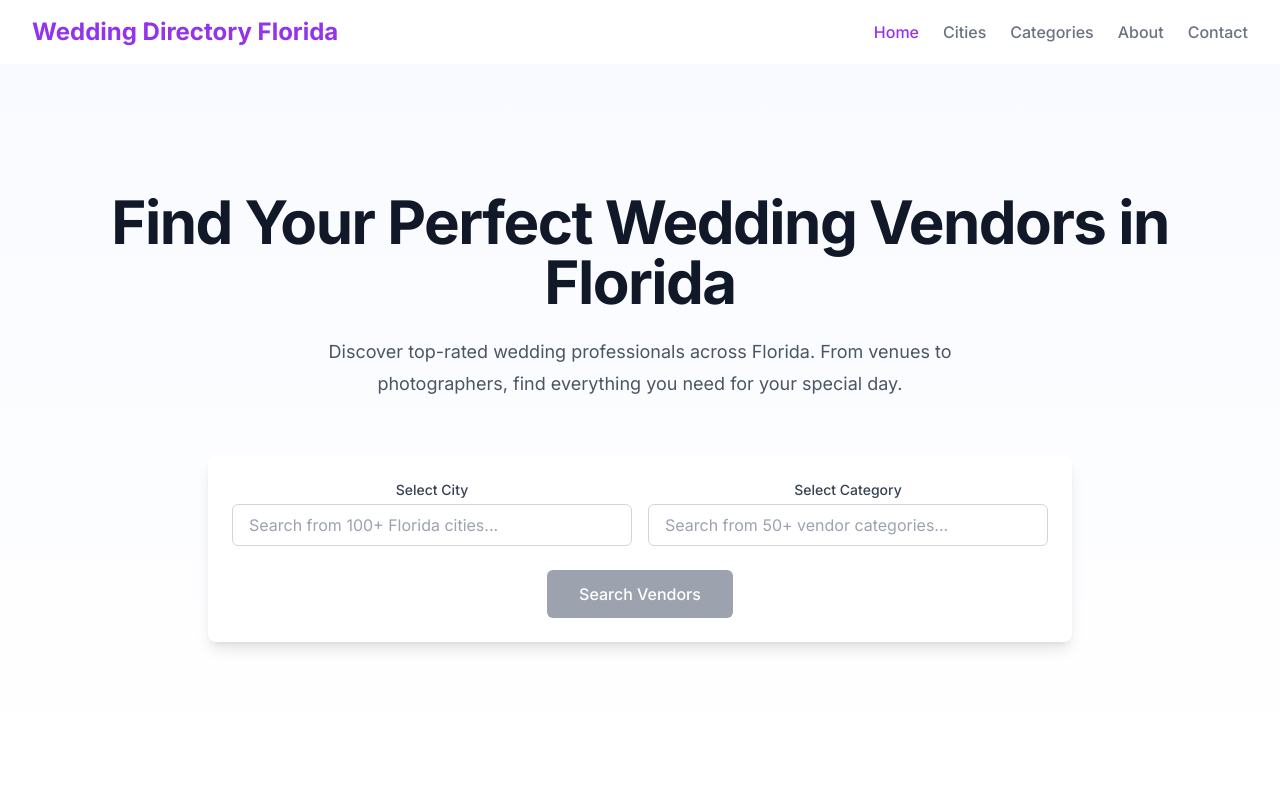
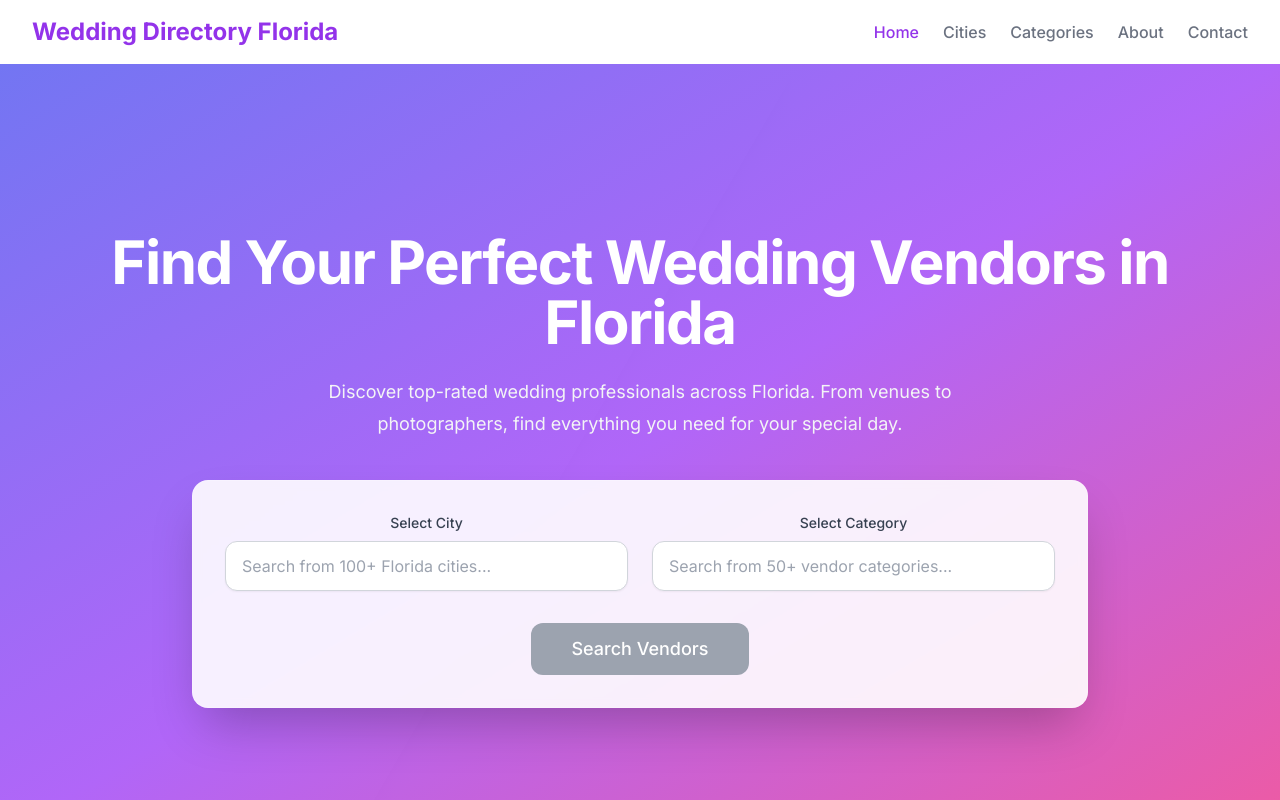
Before and after one commit to natoon16/direct1, a Next.js app: page / in a window 1280 px wide. Shown: the top 800 px of the page. Built offline with nearby package versions, Linux system fonts and the light colour scheme.

Commit message:
Add beautiful gradient background and enhance search bar design

```diff
--- a/app/components/SearchBar.tsx
+++ b/app/components/SearchBar.tsx
@@ -65,12 +65,12 @@ export default function SearchBar() {
   };
 
   return (
-    <div className="w-full max-w-4xl mx-auto p-4">
-      <div className="bg-white rounded-lg shadow-lg p-6">
-        <div className="grid grid-cols-1 md:grid-cols-2 gap-4">
+    <div className="w-full max-w-4xl mx-auto">
+      <div className="bg-white/90 backdrop-blur-sm rounded-2xl shadow-2xl p-8 border border-white/20">
+        <div className="grid grid-cols-1 md:grid-cols-2 gap-6">
           {/* City Selection */}
           <div ref={cityRef} className="relative">
-            <label className="block text-sm font-medium text-gray-700 mb-1">
+            <label className="block text-sm font-medium text-gray-700 mb-2">
               Select City
             </label>
             <input
@@ -84,30 +84,30 @@ export default function SearchBar() {
               }}
               onFocus={() => setIsCityOpen(true)}
               placeholder="Search from 100+ Florida cities..."
-              className="w-full px-4 py-2 border border-gray-300 rounded-md focus:ring-2 focus:ring-blue-500 focus:border-blue-500"
+              className="w-full px-4 py-3 border border-gray-300 rounded-xl focus:ring-2 focus:ring-indigo-500 focus:border-indigo-500 shadow-sm"
             />
             {isCityOpen && (
               <div
                 ref={cityDropdownRef}
-                className="absolute z-10 w-full mt-1 bg-white border border-gray-300 rounded-md shadow-lg max-h-[400px] overflow-y-auto scrollbar-thin scrollbar-thumb-gray-400 scrollbar-track-gray-100"
+                className="absolute z-10 w-full mt-2 bg-white border border-gray-200 rounded-xl shadow-xl max-h-[400px] overflow-y-auto scrollbar-thin scrollbar-thumb-gray-400 scrollbar-track-gray-100"
               >
                 {filteredCities.length > 0 ? (
                   filteredCities.map((city: City) => (
                     <div
                       key={city.name}
-                      className="px-4 py-2 hover:bg-gray-100 cursor-pointer flex items-center justify-between"
+                      className="px-4 py-3 hover:bg-indigo-50 cursor-pointer flex items-center justify-between border-b border-gray-100 last:border-b-0"
                       onClick={() => {
                         setSelectedCity(city.name);
                         setCitySearch('');
                         setIsCityOpen(false);
                       }}
                     >
-                      <span>{city.name}</span>
+                      <span className="font-medium">{city.name}</span>
                       <span className="text-sm text-gray-500">{city.county} County</span>
                     </div>
                   ))
                 ) : (
-                  <div className="px-4 py-2 text-gray-500">No cities found</div>
+                  <div className="px-4 py-3 text-gray-500">No cities found</div>
                 )}
               </div>
             )}
@@ -115,7 +115,7 @@ export default function SearchBar() {
 
           {/* Category Selection */}
           <div ref={categoryRef} className="relative">
-            <label className="block text-sm font-medium text-gray-700 mb-1">
+            <label className="block text-sm font-medium text-gray-700 mb-2">
               Select Category
             </label>
             <input
@@ -128,15 +128,15 @@ export default function SearchBar() {
               }}
               onFocus={() => setIsCategoryOpen(true)}
               placeholder="Search from 50+ vendor categories..."
-              className="w-full px-4 py-2 border border-gray-300 rounded-md focus:ring-2 focus:ring-blue-500 focus:border-blue-500"
+              className="w-full px-4 py-3 border border-gray-300 rounded-xl focus:ring-2 focus:ring-indigo-500 focus:border-indigo-500 shadow-sm"
             />
             {isCategoryOpen && (
-              <div className="absolute z-10 w-full mt-1 bg-white border border-gray-300 rounded-md shadow-lg max-h-[400px] overflow-y-auto scrollbar-thin scrollbar-thumb-gray-400 scrollbar-track-gray-100">
+              <div className="absolute z-10 w-full mt-2 bg-white border border-gray-200 rounded-xl shadow-xl max-h-[400px] overflow-y-auto scrollbar-thin scrollbar-thumb-gray-400 scrollbar-track-gray-100">
                 {filteredCategories.length > 0 ? (
                   filteredCategories.map((category: Category) => (
                     <div
                       key={category.slug}
-                      className="px-4 py-2 hover:bg-gray-100 cursor-pointer"
+                      className="px-4 py-3 hover:bg-indigo-50 cursor-pointer border-b border-gray-100 last:border-b-0"
                       onClick={() => {
                         setSelectedCategory(category.title);
                         setCategorySearch('');
@@ -147,7 +147,7 @@ export default function SearchBar() {
                     </div>
                   ))
                 ) : (
-                  <div className="px-4 py-2 text-gray-500">No categories found</div>
+                  <div className="px-4 py-3 text-gray-500">No categories found</div>
                 )}
               </div>
             )}
@@ -155,13 +155,13 @@ export default function SearchBar() {
         </div>
 
         {/* Search Button */}
-        <div className="mt-6 text-center">
+        <div className="mt-8 text-center">
           <button
             onClick={handleSearch}
             disabled={!selectedCity || !selectedCategory}
-            className={`px-8 py-3 rounded-md text-white font-medium ${
+            className={`px-10 py-3 rounded-xl text-white font-medium text-lg transition-all duration-200 ${
               selectedCity && selectedCategory
-                ? 'bg-blue-600 hover:bg-blue-700'
+                ? 'bg-gradient-to-r from-indigo-600 to-purple-600 hover:from-indigo-700 hover:to-purple-700 shadow-lg hover:shadow-xl'
                 : 'bg-gray-400 cursor-not-allowed'
             }`}
           >
--- a/app/page.tsx
+++ b/app/page.tsx
@@ -13,13 +13,19 @@ export default function Home() {
   return (
     <div className="bg-white">
       {/* Hero Section with Search */}
-      <div className="relative isolate overflow-hidden bg-gradient-to-b from-indigo-100/20">
+      <div className="relative isolate">
+        {/* Gradient Background */}
+        <div className="absolute inset-0 -z-10 overflow-hidden">
+          <div className="absolute inset-0 bg-gradient-to-br from-indigo-500 via-purple-500 to-pink-500 opacity-90" />
+          <div className="absolute inset-y-0 right-1/2 -z-10 mr-16 w-[200%] origin-bottom-left skew-x-[-30deg] bg-white/10 shadow-xl ring-1 ring-white/10 sm:mr-28 lg:mr-0 xl:mr-16 xl:origin-center" />
+        </div>
+
         <div className="mx-auto max-w-7xl px-6 py-24 sm:py-32 lg:px-8">
           <div className="text-center">
-            <h1 className="text-4xl font-bold tracking-tight text-gray-900 sm:text-6xl">
+            <h1 className="mt-10 text-4xl font-bold tracking-tight text-white sm:text-6xl">
               Find Your Perfect Wedding Vendors in Florida
             </h1>
-            <p className="mt-6 text-lg leading-8 text-gray-600 max-w-2xl mx-auto">
+            <p className="mt-6 text-lg leading-8 text-gray-100 max-w-2xl mx-auto">
               Discover top-rated wedding professionals across Florida. From venues to photographers, find everything you need for your special day.
             </p>
             <div className="mt-10">
@@ -30,7 +36,7 @@ export default function Home() {
       </div>
 
       {/* Featured Cities */}
-      <div className="mx-auto max-w-7xl px-6 lg:px-8 py-24 sm:py-32">
+      <div className="mx-auto max-w-7xl px-6 lg:px-8 py-24 sm:py-32 bg-gray-50">
         <div className="mx-auto max-w-2xl lg:mx-0">
           <h2 className="text-3xl font-bold tracking-tight text-gray-900 sm:text-4xl">
             Popular Cities
@@ -44,7 +50,7 @@ export default function Home() {
             <Link
               key={city.name}
               href={`/city/${city.name.toLowerCase().replace(/\s+/g, '-')}`}
-              className="group relative flex flex-col overflow-hidden rounded-lg border border-gray-200 p-6 hover:border-gray-300 hover:shadow-md transition-all duration-200"
+              className="group relative flex flex-col overflow-hidden rounded-lg border border-gray-200 bg-white p-6 hover:border-gray-300 hover:shadow-md transition-all duration-200"
             >
               <div className="flex flex-1 flex-col">
                 <h3 className="text-lg font-semibold text-gray-900 group-hover:text-indigo-600">
@@ -74,7 +80,7 @@ export default function Home() {
             <Link
               key={category.slug}
               href={`/category/${category.slug}`}
-              className="group relative flex flex-col overflow-hidden rounded-lg border border-gray-200 p-6 hover:border-gray-300 hover:shadow-md transition-all duration-200"
+              className="group relative flex flex-col overflow-hidden rounded-lg border border-gray-200 bg-white p-6 hover:border-gray-300 hover:shadow-md transition-all duration-200"
             >
               <div className="flex flex-1 flex-col">
                 <h3 className="text-lg font-semibold text-gray-900 group-hover:text-indigo-600">
```
